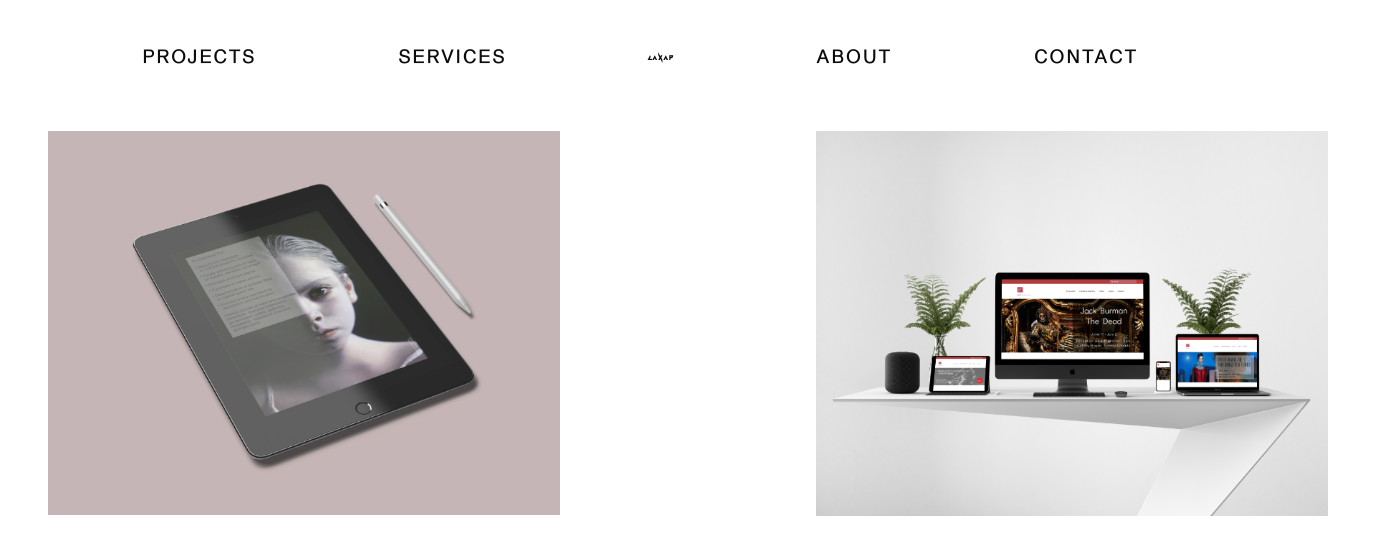
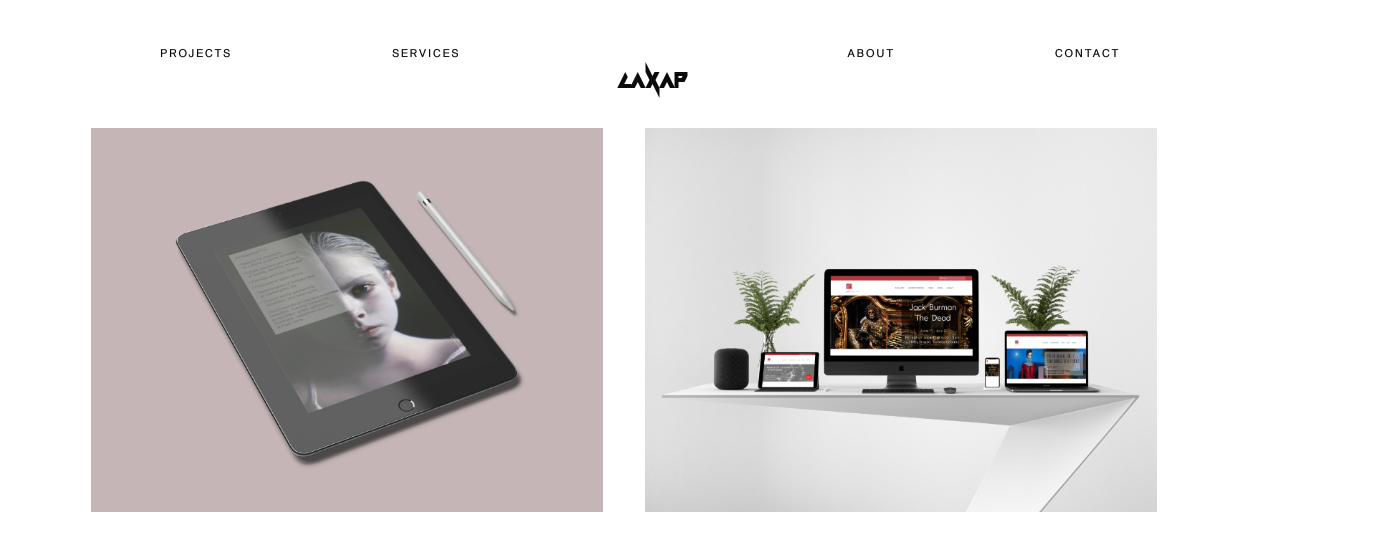
Before and after one commit to jayoharedee/ceremony, a plain HTML site: page index.html in a window 1280 px wide. Shown: the whole page, 1376 px wide, since content can reach past the window. Drawn offline with Linux system fonts and the light colour scheme.

Commit message:
minor width adjustments

```diff
--- a/css/desktop.css
+++ b/css/desktop.css
@@ -6,7 +6,8 @@
 
 #projects {
   display: flex;
-  justify-content: space-between;
+  justify-content: space-evenly;
+  width: 90%;
 }
 
 .project {
--- a/css/style.css
+++ b/css/style.css
@@ -46,14 +46,14 @@ body {
   font-family: 'Kelvetica Nobis';
   font-size: 16px;
   letter-spacing: 0.1rem;
-  width: 100%;
 }
 
 a {
   text-decoration: none;
   color: #000000;
   opacity: 0.95;
-  font-size: 1.2rem;
+  font-size: 0.7rem;
+  font-weight: 100;
 }
 
 a:hover, a:active {
@@ -62,7 +62,10 @@ a:hover, a:active {
 
 #logo {
   font-family: 'Electramaniacal', Arial, Helvetica, sans-serif;
-  /* font-size: 8rem; */
+  font-size: 4rem;
+  height: 0;
+  top: 0;
+  margin-bottom: 1rem;
 }
 
 .bright-text {
```
